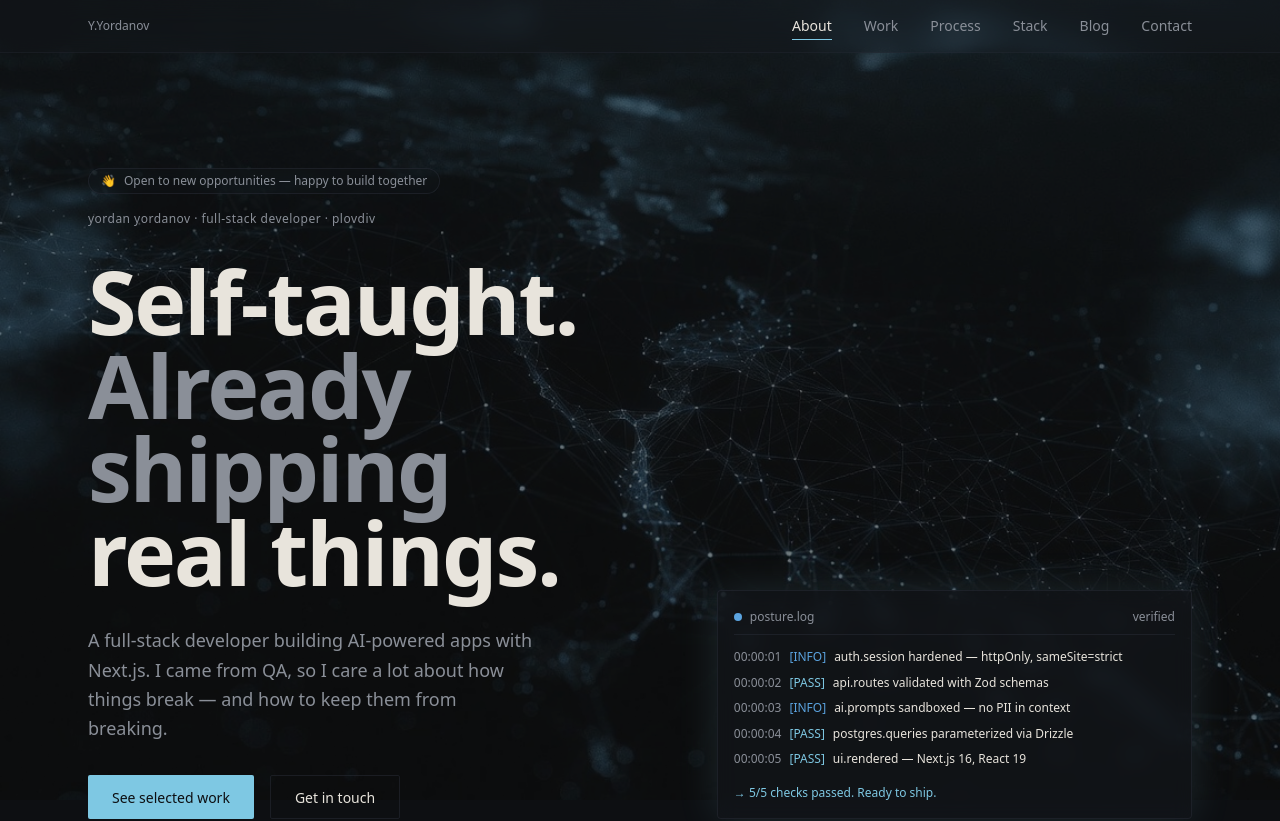
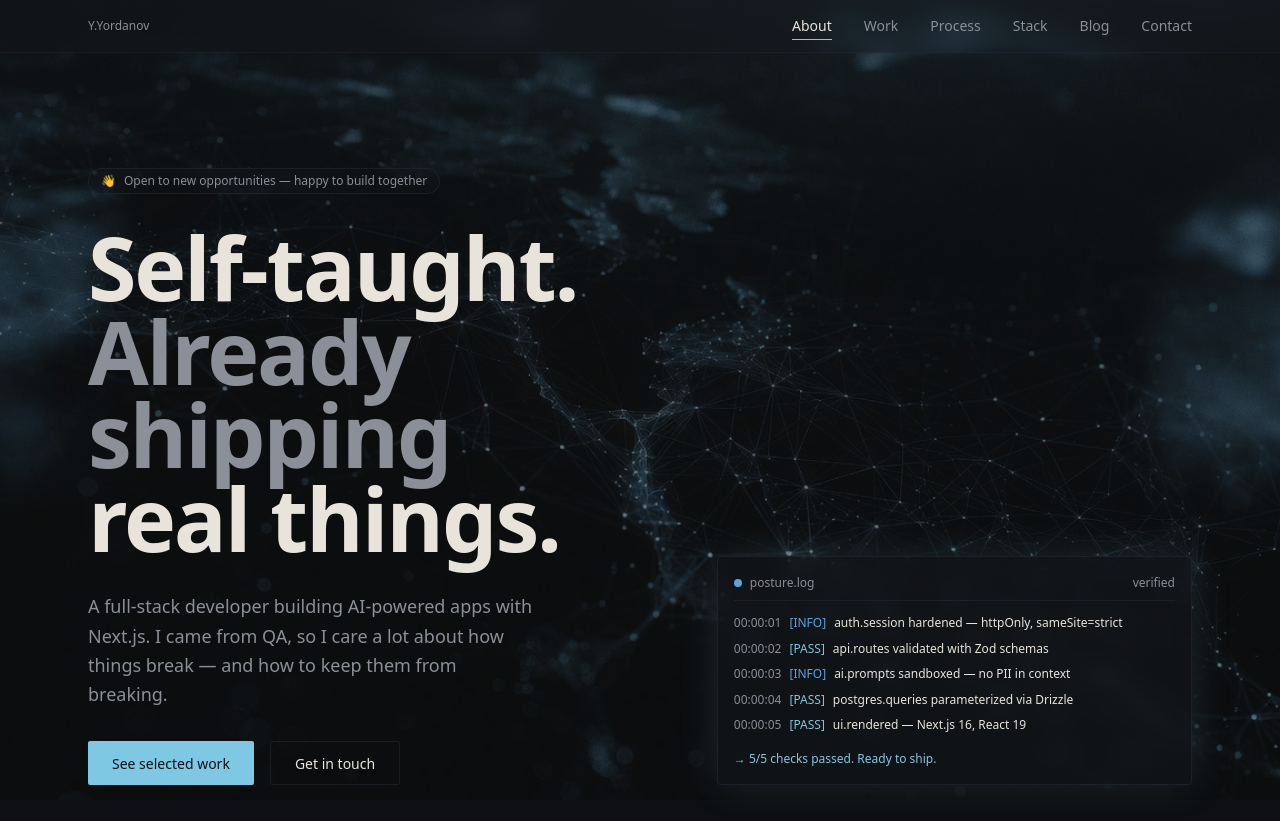
Before and after one commit to YordanYordanov90/portfolio-project, a Next.js app: page / in a window 1280 px wide. Shown: the top 821 px of the page. Built offline with nearby package versions, Linux system fonts and the light colour scheme.

Commit message:
Remove outdated personal information from Hero section: deleted the full-stack developer description and location details for a cleaner presentation.

```diff
--- a/components/sections/hero.tsx
+++ b/components/sections/hero.tsx
@@ -17,9 +17,7 @@ export function Hero() {
             <span aria-hidden>👋</span>
             Open to new opportunities — happy to build together
           </span>
-          <p className="section-eyebrow text-primary">
-            Yordan Yordanov · Full-stack developer · Plovdiv
-          </p>
+
         </motion.div>
 
         <motion.h1
```
